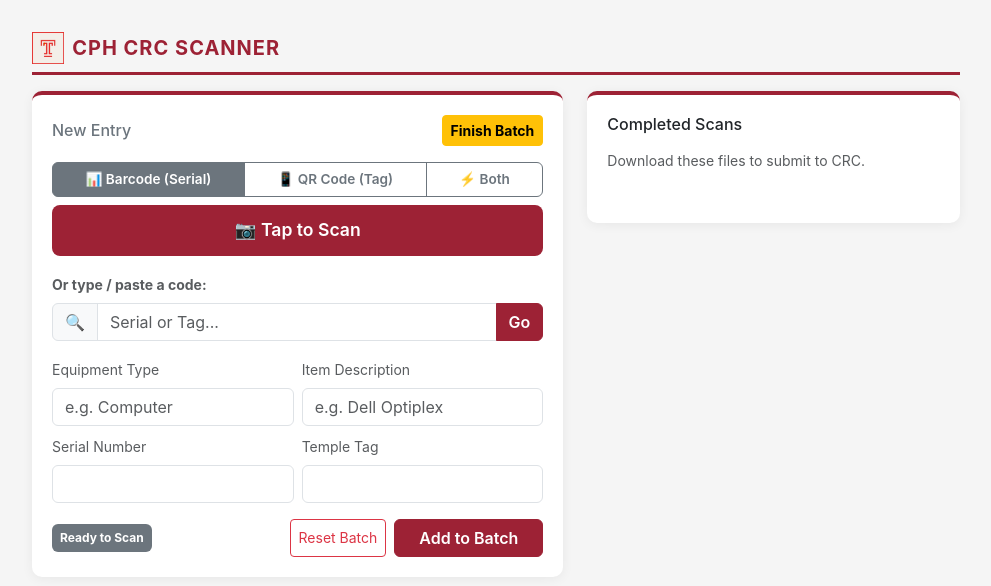
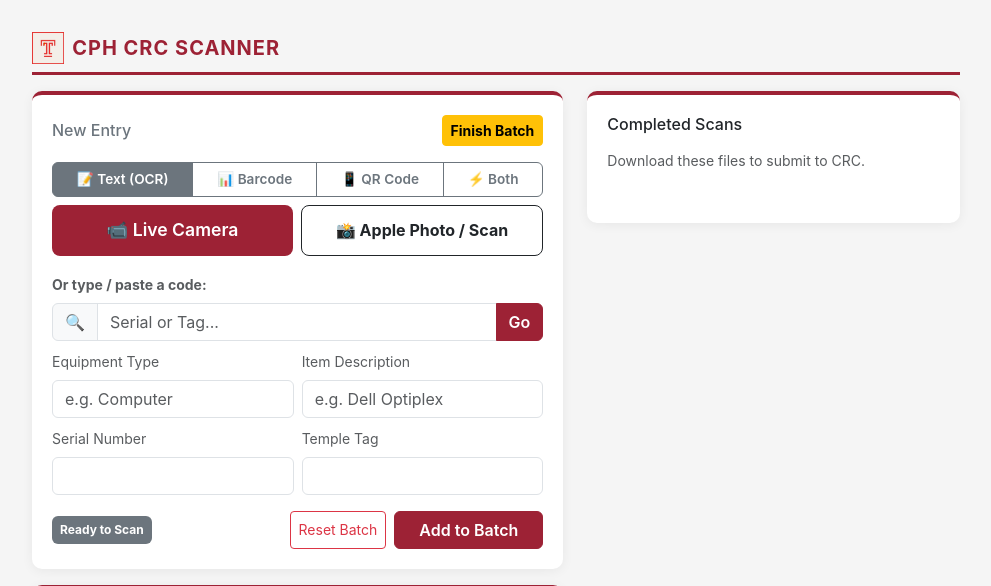
Before and after one commit to GavinMontross/CPH-CRC_Scanner, a Flask app: template templates/index.html in a window 1280 px wide. Shown: the top 586 px of the page, without its empty margins (144-1135 px from the left). Run offline with Flask 3, Linux system fonts and the light colour scheme; the template is opened without the code that fills it, so the values that code supplies are empty; the visitor is signed in with stand-in values (Sample User, id 1); some libraries are stand-ins or nearby versions.

Commit message:
feat: Add camera text recognition (OCR) and Apple Photo scan

```diff
--- a/app.py
+++ b/app.py
@@ -9,6 +9,8 @@ import threading
 import logging
 import shutil
 from datetime import datetime, timedelta
+import io
+import re
 from flask import (
     Flask,
     request,
@@ -23,6 +25,14 @@ import requests
 from dotenv import load_dotenv
 from openpyxl import load_workbook, Workbook
 from openpyxl.utils import get_column_letter
+
+try:
+    import pytesseract
+    from PIL import Image, ImageEnhance, ImageOps
+    OCR_AVAILABLE = True
+except ImportError:
+    OCR_AVAILABLE = False
+
 
 load_dotenv()
 
@@ -363,6 +373,7 @@ def check_sso_authentication():
         or request.headers.get("X-Requested-With") == "XMLHttpRequest"
         or request.path.startswith(
             (
+                "/ocr",
                 "/lookup",
                 "/add",
                 "/recent",
@@ -563,6 +574,170 @@ def index():
         user_context = dict(user)
         user_context["photo"] = USER_PHOTOS.get(user.get("email"))
     return render_template("index.html", user=user_context)
+
+
+def parse_equipment_text(raw_text):
+    candidates = []
+    seen = set()
+
+    def add_candidate(val, label, confidence):
+        clean = re.sub(r'[^A-Za-z0-9]', '', val).upper()
+        if not clean or len(clean) < 4 or len(clean) > 24:
+            return
+        if clean in seen:
+            return
+        seen.add(clean)
+        candidates.append({
+            "value": clean,
+            "label": label,
+            "confidence": confidence
+        })
+
+    lines = [line.strip() for line in raw_text.splitlines() if line.strip()]
+
+    # 1. High confidence pattern recognition
+    for line in lines:
+        # Lenovo 1S barcode string (e.g. 1S10MQ000JUSMJ06F3K2 -> serial is MJ06F3K2)
+        m_1s = re.search(r'1S[A-Za-z0-9]{4,16}([A-Za-z0-9]{8})\b', line, re.I)
+        if m_1s:
+            add_candidate(m_1s.group(1), "Lenovo Serial", 95)
+
+        # S/N, SIN, or Serial Number (handles OCR misreading slash as I/1)
+        m_sn = re.search(r'(?:S[I/1|l]?N|Serial(?:\s*No\.?|\s*Number)?)(?:\s*\([^)]*\))?\s*[:#\s.-]*\s*([A-Za-z0-9]{6,14})\b', line, re.I)
+        if m_sn:
+            add_candidate(m_sn.group(1), "Serial Number", 92)
+
+        # Dell Service Tag
+        m_st = re.search(r'(?:Service\s*Tag|S/?T)(?:\s*\([^)]*\))?\s*[:#\s.-]*\s*([A-Za-z0-9]{7})\b', line, re.I)
+        if m_st:
+            add_candidate(m_st.group(1), "Dell Service Tag", 92)
+
+        # Temple Asset Tag (TU123456 or Asset Tag: 123456)
+        m_tu = re.search(r'\b(TU\d{5,7})\b', line, re.I)
+        if m_tu:
+            add_candidate(m_tu.group(1), "Temple Asset Tag", 90)
+
+        m_asset = re.search(r'(?:Asset\s*Tag|Tag(?:\s*No\.?)?)(?:\s*\([^)]*\))?\s*[:#\s.-]*\s*([A-Za-z0-9]{5,10})\b', line, re.I)
+        if m_asset:
+            add_candidate(m_asset.group(1), "Asset Tag", 85)
+
+        # MAC Address
+        m_mac = re.search(r'(?:MAC|LAN)\s*[:#\s-]*\s*([0-9A-Fa-f]{12})\b', line, re.I)
+        if m_mac:
+            add_candidate(m_mac.group(1), "MAC Address", 70)
+
+    # 2. Standalone alphanumeric tokens that look like serials (6 to 12 chars)
+    for token in re.findall(r'\b[A-Za-z0-9]{6,12}\b', raw_text):
+        token_upper = token.upper()
+        if token_upper in {
+            "SERIAL", "NUMBER", "SERVICETAG", "MODEL", "LENOVO", "TEMPLE",
+            "TEMPLEU", "UNIVERSITY", "EXPRESS", "OPTIPLEX", "THINKCENTRE",
+            "PRODUCT", "SYSTEM", "DESKTOP", "LAPTOP", "COMPUTER"
+        }:
+            continue
+        has_letter = any(c.isalpha() for c in token_upper)
+        has_digit = any(c.isdigit() for c in token_upper)
+        if has_letter and has_digit:
+            add_candidate(token_upper, "Alphanumeric Code", 60)
+        elif token_upper.isdigit() and len(token_upper) in (5, 6, 7):
+            add_candidate(token_upper, "Numeric Tag", 55)
+
+    candidates.sort(key=lambda x: x["confidence"], reverse=True)
+    primary = candidates[0]["value"] if candidates else None
+
+    return {
+        "primary": primary,
+        "candidates": candidates,
+        "raw_text": raw_text
+    }
+
+
+@app.route("/ocr", methods=["POST"])
+def api_ocr():
+    if not OCR_AVAILABLE:
+        return jsonify({
+            "error": "OCR engine is not installed on this server. Please ensure tesseract-ocr and pytesseract are available.",
+            "success": False
+        }), 500
+
+    img_data = None
+    crop_info = None
+
+    if "file" in request.files:
+        img_data = request.files["file"].read()
+        crop_raw = request.form.get("crop")
+        if crop_raw:
+            try:
+                crop_info = json.loads(crop_raw)
+            except:
+                pass
+    elif request.is_json and "image" in request.json:
+        raw_b64 = request.json["image"]
+        crop_info = request.json.get("crop")
+        if "," in raw_b64:
+            raw_b64 = raw_b64.split(",", 1)[1]
+        try:
+            img_data = base64.b64decode(raw_b64)
+        except Exception as e:
+            return jsonify({"error": f"Invalid base64 image data: {str(e)}", "success": False}), 400
+    else:
+        return jsonify({
+            "error": "No image provided. Please send a file upload or base64 JSON.",
+            "success": False
+        }), 400
+
+    try:
+        image = Image.open(io.BytesIO(img_data))
+        image = ImageOps.exif_transpose(image)
+
+        # Optional crop to focused camera viewfinder region
+        if crop_info and isinstance(crop_info, dict):
+            w, h = image.size
+            if crop_info.get("normalized", False):
+                left = int(crop_info.get("x", 0) * w)
+                top = int(crop_info.get("y", 0) * h)
+                right = int((crop_info.get("x", 0) + crop_info.get("width", 1)) * w)
+                bottom = int((crop_info.get("y", 0) + crop_info.get("height", 1)) * h)
+            else:
+                left = int(crop_info.get("x", 0))
+                top = int(crop_info.get("y", 0))
+                right = left + int(crop_info.get("width", w))
+                bottom = top + int(crop_info.get("height", h))
+            image = image.crop((max(0, left), max(0, top), min(w, right), min(h, bottom)))
+
+        # Preprocessing: convert to grayscale and upscale if small
+        gray = image.convert("L")
+        if gray.width < 1000:
+            scale = 1000.0 / gray.width
+            gray = gray.resize((int(gray.width * scale), int(gray.height * scale)), Image.Resampling.LANCZOS)
+
+        # Contrast enhancement for sharp text edges
+        enhancer = ImageEnhance.Contrast(gray)
+        enhanced = enhancer.enhance(1.8)
+
+        # Run OCR with block segmentation
+        raw_text = pytesseract.image_to_string(enhanced, config="--oem 3 --psm 6")
+        parsed = parse_equipment_text(raw_text)
+
+        # If no confident match found, fallback to sparse text analysis
+        if not parsed["primary"]:
+            sparse_text = pytesseract.image_to_string(enhanced, config="--oem 3 --psm 11")
+            parsed_sparse = parse_equipment_text(sparse_text)
+            if parsed_sparse["primary"]:
+                parsed = parsed_sparse
+                raw_text = (raw_text + "\n" + sparse_text).strip()
+
+        logging.info(f"[OCR] Extracted text ({len(raw_text)} chars) -> Primary match: {parsed['primary']} (found {len(parsed['candidates'])} candidates)")
+
+        return jsonify({
+            "success": True,
+            "primary": parsed["primary"],
+            "candidates": parsed["candidates"],
+            "raw_text": raw_text
+        })
+    except Exception as e:
+        logging.error(f"[OCR] Processing error: {e}", exc_info=True)
+        return jsonify({"error": f"OCR processing failed: {str(e)}", "success": False}), 500
 
 
 @app.route("/lookup", methods=["POST"])
--- a/requirements.txt
+++ b/requirements.txt
@@ -2,3 +2,5 @@ flask
 requests
 python-dotenv
 openpyxl
+pytesseract
+pillow
--- a/static/app.js
+++ b/static/app.js
@@ -32,6 +32,159 @@ document.addEventListener('DOMContentLoaded', () => {
     const cameraControls = document.getElementById('cameraControls');
     const zoomBtn = document.getElementById('zoomBtn');
     const torchBtn = document.getElementById('torchBtn');
+    const ocrCaptureBtn = document.getElementById('ocrCaptureBtn');
+    const photoScanBtn = document.getElementById('photoScanBtn');
+    const cameraPhotoInput = document.getElementById('cameraPhotoInput');
+    const ocrAimGuide = document.getElementById('ocrAimGuide');
+    const ocrCandidatesContainer = document.getElementById('ocrCandidatesContainer');
+    const ocrCandidatesList = document.getElementById('ocrCandidatesList');
+    const closeCandidatesBtn = document.getElementById('closeCandidatesBtn');
+
+    if (closeCandidatesBtn && ocrCandidatesContainer) {
+        closeCandidatesBtn.addEventListener('click', () => {
+            ocrCandidatesContainer.style.display = 'none';
+        });
+    }
+
+    if (ocrCaptureBtn) {
+        ocrCaptureBtn.addEventListener('click', captureAndProcessOcr);
+    }
+
+    if (photoScanBtn && cameraPhotoInput) {
+        photoScanBtn.addEventListener('click', () => {
+            cameraPhotoInput.click();
+        });
+
+        cameraPhotoInput.addEventListener('change', async () => {
+            const file = cameraPhotoInput.files && cameraPhotoInput.files[0];
+            if (!file) return;
+
+            showToast("📸 Processing photo with OCR...");
+            try {
+                const formData = new FormData();
+                formData.append('file', file);
+
+                const res = await fetch('ocr', {
+                    method: 'POST',
+                    body: formData
+                });
+
+                if (!res.ok) {
+                    throw new Error(`Server returned status ${res.status}`);
+                }
+
+                const data = await res.json();
+                processOcrResult(data);
+            } catch (err) {
+                console.error("Photo OCR error:", err);
+                showToast("Photo OCR failed: " + (err.message || "Error"), true);
+            } finally {
+                cameraPhotoInput.value = '';
+            }
+        });
+    }
+
+    async function captureAndProcessOcr() {
+        const video = cameraRegion.querySelector('video');
+        if (!video || !video.videoWidth) {
+            showToast("Camera stream not ready yet.", true);
+            return;
+        }
+
+        if (ocrCaptureBtn) {
+            ocrCaptureBtn.disabled = true;
+            ocrCaptureBtn.textContent = '⏳ Reading...';
+        }
+        showToast("🔍 Reading text with OCR...");
+
+        try {
+            const canvas = document.createElement('canvas');
+            canvas.width = video.videoWidth;
+            canvas.height = video.videoHeight;
+            const ctx = canvas.getContext('2d');
+            ctx.drawImage(video, 0, 0, canvas.width, canvas.height);
+
+            const crop = {
+                normalized: true,
+                x: 0.05,
+                y: 0.15,
+                width: 0.90,
+                height: 0.70
+            };
+
+            const res = await fetch('ocr', {
+                method: 'POST',
+                headers: { 'Content-Type': 'application/json' },
+                body: JSON.stringify({
+                    image: canvas.toDataURL('image/jpeg', 0.90),
+                    crop: crop
+                })
+            });
+
+            if (!res.ok) {
+                throw new Error(`Server returned ${res.status}`);
+            }
+
+            const data = await res.json();
+            processOcrResult(data);
+        } catch (err) {
+            console.error("OCR capture failed:", err);
+            showToast("OCR read failed: " + (err.message || "Network error"), true);
+        } finally {
+            if (ocrCaptureBtn) {
+                ocrCaptureBtn.disabled = false;
+                ocrCaptureBtn.textContent = '📸 Read Text';
+            }
+        }
+    }
+
+    function processOcrResult(data) {
+        if (!data || !data.success) {
+            showToast(data?.error || "No text detected. Try closer or better lighting.", true);
+            return;
+        }
+
+        if (data.primary) {
+            if (navigator.vibrate) navigator.vibrate(100);
+            cameraRegion.classList.add('scan-flash');
+            setTimeout(() => cameraRegion.classList.remove('scan-flash'), 400);
+
+            showToast("✓ Detected: " + data.primary);
+            scanInput.value = data.primary;
+            stopCamera();
+            performLookup(data.primary);
+        } else {
+            showToast("No serial / tag found in image. Try again.", true);
+        }
+
+        renderCandidates(data.candidates || []);
+    }
+
+    function renderCandidates(candidates) {
+        if (!ocrCandidatesContainer || !ocrCandidatesList) return;
+        ocrCandidatesList.innerHTML = '';
+
+        if (!candidates || candidates.length === 0) {
+            ocrCandidatesContainer.style.display = 'none';
+            return;
+        }
+
+        candidates.forEach(c => {
+            const btn = document.createElement('button');
+            btn.type = 'button';
+            btn.className = 'btn btn-sm btn-outline-secondary d-flex align-items-center gap-1';
+            btn.style.fontSize = '0.82rem';
+            btn.innerHTML = `<span class="badge bg-light text-dark border">${c.label}</span> <strong>${c.value}</strong>`;
+            btn.addEventListener('click', () => {
+                scanInput.value = c.value;
+                performLookup(c.value);
+                ocrCandidatesContainer.style.display = 'none';
+            });
+            ocrCandidatesList.appendChild(btn);
+        });
+
+        ocrCandidatesContainer.style.display = 'block';
+    }
 
     if (zoomBtn) {
         zoomBtn.addEventListener('click', async () => {
@@ -124,12 +277,18 @@ document.addEventListener('DOMContentLoaded', () => {
         cameraScanBtn.classList.add('scanning');
         isScanning = true;
 
-        const mode = document.querySelector('input[name="scanMode"]:checked')?.value || 'barcode';
+        const mode = document.querySelector('input[name="scanMode"]:checked')?.value || 'ocr';
 
         let formatsToSupport;
         let qrboxFn;
 
-        if (mode === 'barcode') {
+        if (mode === 'ocr') {
+            // OCR Mode: Camera stream for live frame capture
+            formatsToSupport = [Html5QrcodeSupportedFormats.QR_CODE];
+            qrboxFn = function(viewfinderWidth, viewfinderHeight) {
+                return { width: Math.floor(viewfinderWidth * 0.95), height: 220 };
+            };
+        } else if (mode === 'barcode') {
             // Strictly 1D equipment barcodes (Lenovo, Dell, HP) - IGNORES all QR codes
             formatsToSupport = [
                 Html5QrcodeSupportedFormats.CODE_128,
@@ -219,8 +378,28 @@ document.addEventListener('DOMContentLoaded', () => {
                 torchBtn.style.display = 'none';
             }
 
+            // Always show OCR capture button while camera is running
+            if (ocrCaptureBtn) {
+                ocrCaptureBtn.style.display = 'inline-block';
+                hasControls = true;
+            }
+
             if (hasControls && cameraControls) {
                 cameraControls.style.display = 'flex';
+            }
+
+            // In OCR mode: show aiming guide and reticle box
+            if (mode === 'ocr') {
+                if (ocrAimGuide) ocrAimGuide.style.display = 'block';
+                const existingReticle = cameraRegion.querySelector('.ocr-reticle');
+                if (!existingReticle) {
+                    const reticle = document.createElement('div');
+                    reticle.className = 'ocr-reticle';
+                    reticle.innerHTML = '<span class="ocr-reticle-label">Align Serial / Label</span>';
+                    cameraRegion.appendChild(reticle);
+                }
+            } else {
+                if (ocrAimGuide) ocrAimGuide.style.display = 'none';
             }
 
             // Add red alignment guide laser line inside viewfinder for 1D barcodes
@@ -234,7 +413,7 @@ document.addEventListener('DOMContentLoaded', () => {
             }
 
             // High-Resolution Native BarcodeDetector (reads thin 1D Code 128 barcodes directly from full-res video)
-            if ('BarcodeDetector' in window) {
+            if (mode !== 'ocr' && 'BarcodeDetector' in window) {
                 try {
                     const supportedFormats = await BarcodeDetector.getSupportedFormats();
                     const desiredFormats = mode === 'barcode'
@@ -289,9 +468,12 @@ document.addEventListener('DOMContentLoaded', () => {
         }
         const laser = cameraRegion.querySelector('.barcode-laser');
         if (laser) laser.remove();
+        const reticle = cameraRegion.querySelector('.ocr-reticle');
+        if (reticle) reticle.remove();
+        if (ocrAimGuide) ocrAimGuide.style.display = 'none';
 
         cameraRegion.style.display = 'none';
-        cameraScanBtn.textContent = '📷 Tap to Scan';
+        cameraScanBtn.textContent = '📹 Live Camera';
         cameraScanBtn.classList.remove('scanning');
         isScanning = false;
     }
--- a/templates/index.html
+++ b/templates/index.html
@@ -361,39 +389,59 @@
 
                         <!-- Scan Mode Switcher -->
                         <div class="btn-group w-100 mb-2 scan-mode-pills" role="group">
-                            <input type="radio" class="btn-check" name="scanMode" id="modeBarcode" value="barcode" checked>
-                            <label class="btn btn-outline-secondary" for="modeBarcode">📊 Barcode (Serial)</label>
+                            <input type="radio" class="btn-check" name="scanMode" id="modeOcr" value="ocr" checked>
+                            <label class="btn btn-outline-secondary" for="modeOcr">📝 Text (OCR)</label>
+
+                            <input type="radio" class="btn-check" name="scanMode" id="modeBarcode" value="barcode">
+                            <label class="btn btn-outline-secondary" for="modeBarcode">📊 Barcode</label>
 
                             <input type="radio" class="btn-check" name="scanMode" id="modeQr" value="qr">
-                            <label class="btn btn-outline-secondary" for="modeQr">📱 QR Code (Tag)</label>
+                            <label class="btn btn-outline-secondary" for="modeQr">📱 QR Code</label>
 
                             <input type="radio" class="btn-check" name="scanMode" id="modeBoth" value="both">
                             <label class="btn btn-outline-secondary" for="modeBoth">⚡ Both</label>
                         </div>
 
-                        <!-- Camera scan button -->
+                        <!-- Camera Action Buttons -->
                         <div class="scan-btn-group">
-                            <button id="cameraScanBtn" class="btn">📷 Tap to Scan</button>
+                            <button id="cameraScanBtn" class="btn">📹 Live Camera</button>
+                            <button type="button" id="photoScanBtn" class="btn btn-outline-dark fw-bold">📸 Apple Photo / Scan</button>
+                            <input type="file" id="cameraPhotoInput" accept="image/*" capture="environment" style="display:none;">
+                        </div>
+
+                        <!-- Camera Aiming Helper / Guide -->
+                        <div id="ocrAimGuide" class="text-center small py-1 px-2 rounded mb-2 bg-light text-muted border" style="display:none;">
+                            🎯 <strong>Text OCR Mode:</strong> Center serial or label in the box and tap <strong>"📸 Read Text"</strong>.
                         </div>
 
                         <!-- Camera viewfinder -->
                         <div id="camera-region" style="display:none; margin-bottom:0.5rem;"></div>
 
-                        <!-- Camera Quick Controls (Zoom / Torch) -->
+                        <!-- Camera Quick Controls (Read Text / Zoom / Torch) -->
                         <div id="cameraControls" class="justify-content-center gap-2 mb-3" style="display:none;">
+                            <button type="button" id="ocrCaptureBtn" class="btn btn-sm btn-temple px-3 fw-bold">📸 Read Text</button>
                             <button type="button" id="zoomBtn" class="btn btn-sm btn-outline-secondary px-3 fw-bold">🔍 2x Zoom</button>
                             <button type="button" id="torchBtn" class="btn btn-sm btn-outline-secondary px-3 fw-bold">🔦 Light</button>
                         </div>
 
                         <!-- Manual input fallback -->
-                        <div class="mb-3">
+                        <div class="mb-2">
                             <label class="form-label small text-muted fw-bold">Or type / paste a code:</label>
                             <div class="input-group">
                                 <span class="input-group-text bg-light">🔍</span>
                                 <input type="text" id="scanInput" class="form-control" placeholder="Serial or Tag..."
-                                    autocomplete="off" autocorrect="off" autocapitalize="off" spellcheck="false">
+                                    autocomplete="off" autocorrect="off" autocapitalize="off" spellcheck="false" enterkeyhint="search">
                                 <button class="btn btn-temple" type="button" id="manualLookupBtn">Go</button>
                             </div>
+                        </div>
+
+                        <!-- OCR Detected Candidates Chips -->
+                        <div id="ocrCandidatesContainer" class="mb-3 p-2 bg-light rounded border" style="display:none;">
+                            <div class="d-flex justify-content-between align-items-center mb-1">
+                                <span class="small text-muted fw-bold">🎯 Detected Labels (tap to fill):</span>
+                                <button type="button" class="btn-close" id="closeCandidatesBtn" style="font-size:0.6rem;" aria-label="Close"></button>
+                            </div>
+                            <div id="ocrCandidatesList" class="d-flex flex-wrap gap-1"></div>
                         </div>
 
                         <!-- Details form -->
```
Also changed, not shown: other parts of templates/index.html (+28 -0 lines).
